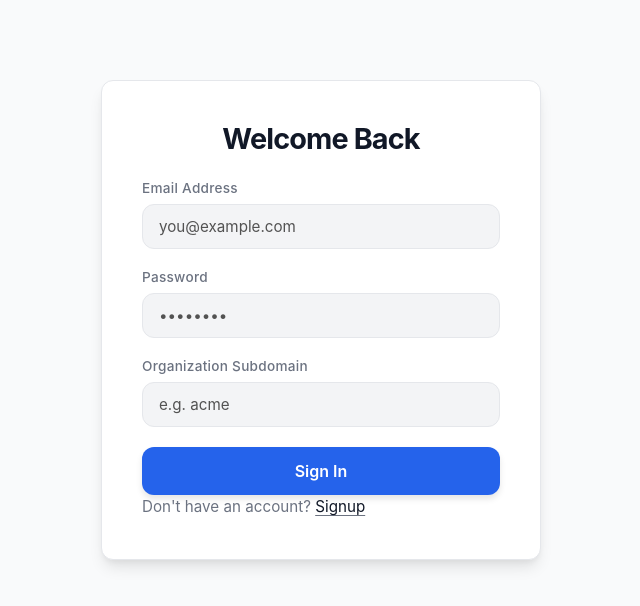
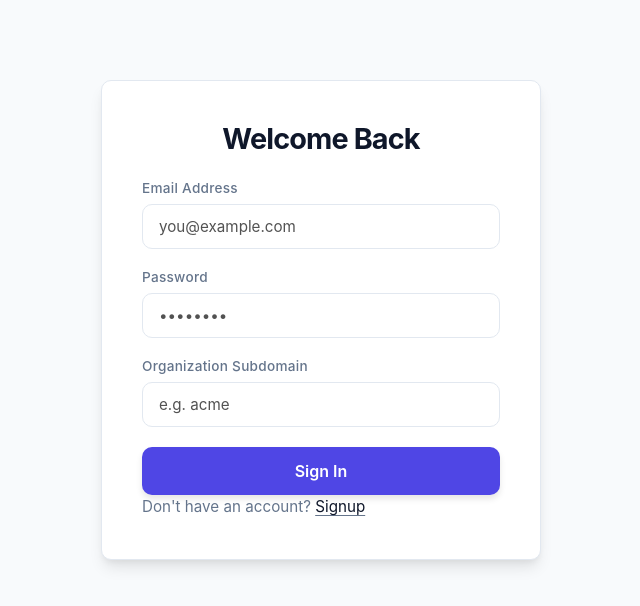
Before and after one commit to usha3107/multi-tenant-saas, a React app in the folder frontend/: page /login in a window 1280 px wide. Shown: the top 606 px of the page, without its empty margins (319-959 px from the left). Built offline with nearby package versions, Linux system fonts and the light colour scheme; the HTML template or start-up script is replaced by a standard one.

Commit message:
feat: implement core application layout and dedicated pages for project and user management, and add global styling.

```diff
--- a/frontend/src/App.css
+++ b/frontend/src/App.css
@@ -1,27 +1,26 @@
 /* ---------- VARIABLES (MODERN LIGHT MODE) ---------- */
 :root {
-    /* COLORS */
-    --bg-color: #f9fafb;
-    /* Gray 50 */
+    /* MODERN LIGHT MODE COLORS */
+    --bg-color: #f8fafc;
+    /* Slate 50 */
     --card-bg: #ffffff;
     /* White */
 
-    --primary-color: #2563eb;
-    /* Blue 600 */
-    --primary-hover: #1d4ed8;
-    /* Blue 700 */
+    --primary-color: #4f46e5;
+    /* Indigo 600 */
+    --primary-hover: #4338ca;
+    /* Indigo 700 */
     --primary-text: #ffffff;
-    /* White text on primary */
 
-    --text-main: #111827;
-    /* Gray 900 */
-    --text-muted: #6b7280;
-    /* Gray 500 */
+    --text-main: #0f172a;
+    /* Slate 900 */
+    --text-muted: #64748b;
+    /* Slate 500 */
 
-    --border-color: #e5e7eb;
-    /* Gray 200 */
-    --input-bg: #f3f4f6;
-    /* Gray 100 */
+    --border-color: #e2e8f0;
+    /* Slate 200 */
+    --input-bg: #ffffff;
+    /* White */
 
     --error-color: #ef4444;
     /* Red 500 */
@@ -29,7 +28,7 @@
     /* SHADOWS & RADIUS */
     --shadow-sm: 0 1px 2px 0 rgba(0, 0, 0, 0.05);
     --shadow-lg: 0 10px 15px -3px rgba(0, 0, 0, 0.1), 0 4px 6px -2px rgba(0, 0, 0, 0.05);
-    --radius: 12px;
+    --radius: 10px;
 
     --font-family: 'Inter', system-ui, -apple-system, sans-serif;
 }
@@ -346,8 +345,8 @@ tr td:last-child {
 }
 
 tr:hover td {
-    border-color: #404040;
-    background-color: #1a1a1a;
+    border-color: var(--text-muted);
+    background-color: #f1f5f9;
 }
 
 /* ---------- OTHER ---------- */
--- a/frontend/src/components/Layout.jsx
+++ b/frontend/src/components/Layout.jsx
@@ -120,7 +120,7 @@ const Layout = ({ children }) => {
                         width: "24px",
                         height: "24px",
                         borderRadius: "50%",
-                        background: "var(--border-color)",
+                        background: "var(--primary-color)",
                         color: "#fff",
                         border: "none",
                         display: "flex",
--- a/frontend/src/pages/Project.jsx
+++ b/frontend/src/pages/Project.jsx
@@ -78,7 +78,9 @@ function Projects() {
           <FolderPlus size={28} className="text-muted" color="var(--text-muted)" />
           <h2 style={{ fontSize: "1.2rem", color: "var(--text-muted)", margin: 0 }}>Projects</h2>
         </div>
-        <button className="btn-secondary btn-sm" onClick={() => window.history.back()}>&larr; Back</button>
+        <button className="btn-secondary btn-sm" onClick={() => navigate("/dashboard")}>
+          <ArrowRight size={16} style={{ transform: "rotate(180deg)", marginRight: "5px" }} /> Back
+        </button>
       </div>
 
       {error && <p className="error">{error}</p>}
--- a/frontend/src/pages/ProjectDetails.jsx
+++ b/frontend/src/pages/ProjectDetails.jsx
@@ -1,5 +1,5 @@
 import { useEffect, useState } from "react";
-import { useParams } from "react-router-dom";
+import { useParams, useNavigate } from "react-router-dom";
 import api from "../api/api";
 import { useAuth } from "../context/AuthContext";
 import {
@@ -16,6 +16,7 @@ import {
 
 function ProjectDetails() {
     const { projectId } = useParams();
+    const navigate = useNavigate();
     const { user } = useAuth();
 
     const [tasks, setTasks] = useState([]);
@@ -243,8 +244,8 @@ function ProjectDetails() {
                         <Edit2 size={16} />
                     </button>
                 </div>
-                <button className="btn-secondary btn-sm" onClick={() => window.history.back()}>
-                    <ArrowLeft size={16} style={{ marginRight: "5px" }} /> Back to Projects
+                <button className="btn-secondary btn-sm" onClick={() => navigate("/projects")}>
+                    <ArrowLeft size={16} style={{ marginRight: "5px" }} /> Back
                 </button>
             </div>
 
--- a/frontend/src/pages/Users.jsx
+++ b/frontend/src/pages/Users.jsx
@@ -1,10 +1,12 @@
 import { useEffect, useState } from "react";
+import { useNavigate } from "react-router-dom";
 import api from "../api/api";
 import { useAuth } from "../context/AuthContext";
 import { UserPlus, Trash2, ArrowLeft } from "lucide-react";
 
 function Users() {
   const { user, loading, isTenantAdmin } = useAuth();
+  const navigate = useNavigate();
 
   const [users, setUsers] = useState([]);
   const [error, setError] = useState("");
@@ -83,7 +85,7 @@ function Users() {
           <UserPlus size={28} className="text-muted" color="var(--text-muted)" />
           <h2 style={{ fontSize: "1.2rem", color: "var(--text-muted)", margin: 0 }}>Team Members</h2>
         </div>
-        <button className="btn-secondary btn-sm" onClick={() => window.history.back()}>
+        <button className="btn-secondary btn-sm" onClick={() => navigate("/dashboard")}>
           <ArrowLeft size={16} style={{ marginRight: "5px" }} /> Back
         </button>
       </div>
```
Also changed, not shown: 1 other file (tests, documents, lock files or other folders).
